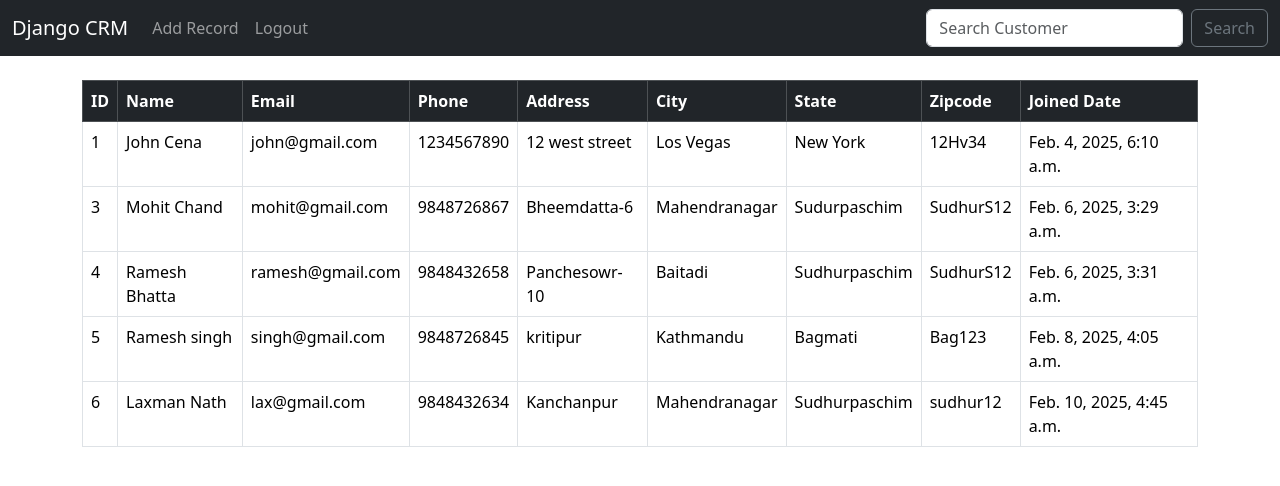
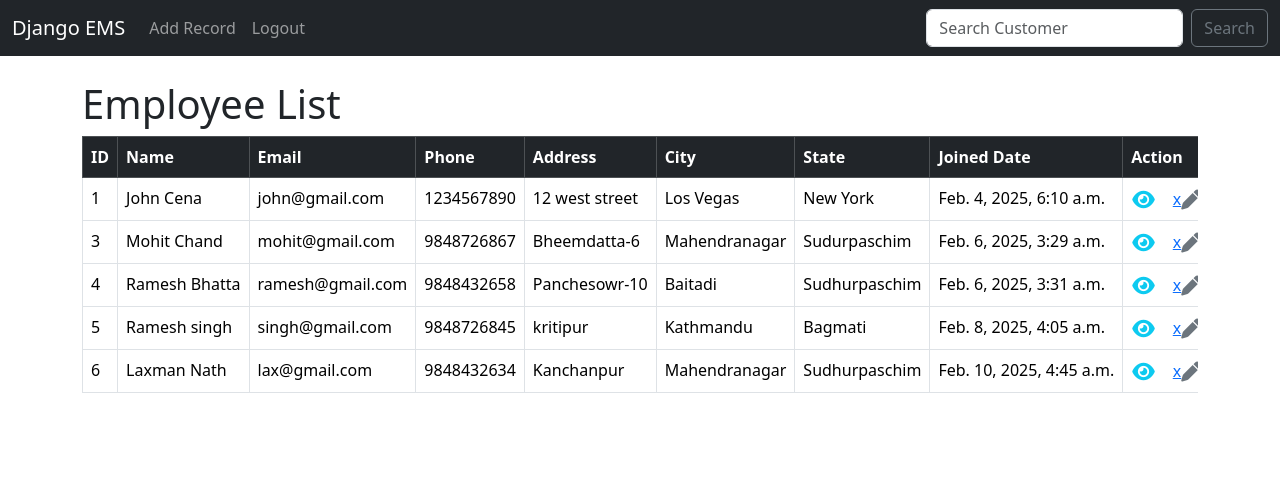
Before and after one commit to BikashChand07/Customer-Management-system, a Django app: page / in a window 1280 px wide. Shown: the top 486 px of the page. Run offline with Django 5.2, Linux system fonts and the light colour scheme; a user stored in the database is signed in; data comes from the database, SQL or seed files in the repository; both versions use the stored data as it was after the commit.

Commit message:
final commit

```diff
--- a/website/templates/base.html
+++ b/website/templates/base.html
@@ -5,6 +5,8 @@
     <meta name="viewport" content="width=device-width, initial-scale=1">
     <title>Django CRM</title>
     <link href="https://cdn.jsdelivr.net/npm/bootstrap@5.3.3/dist/css/bootstrap.min.css" rel="stylesheet" integrity="sha384-QWTKZyjpPEjISv5WaRU9OFeRpok6YctnYmDr5pNlyT2bRjXh0JMhjY6hW+ALEwIH" crossorigin="anonymous">
+    <link rel="stylesheet" href="https://cdnjs.cloudflare.com/ajax/libs/font-awesome/6.4.0/css/all.min.css">
+
   </head>
   <body>
     {% include 'navbar.html' %}
--- a/website/templates/home.html
+++ b/website/templates/home.html
@@ -3,6 +3,8 @@
 
 
     {% if user.is_authenticated %}
+    <h1>Employee List</h1>
+    <div class="table-responsive">
     <table class="table table-hover table-bordered">
       <thead class="table-dark">
         <tr>
@@ -13,8 +15,8 @@
           <th scope="col">Address</th>
           <th scope="col">City</th>
           <th scope="col">State</th>
-          <th scope="col">Zipcode</th>
           <th scope="col">Joined Date</th>
+          <th scope="col">Action</th>
         </tr>
       </thead>
       <tbody>
@@ -24,21 +26,39 @@
             <tr>
               <td > {{ record.id }} </td>
               <td>
-                 <a  class="nav-link" href="{% url 'record' record.id %}">{{ record.first_name }} {{ record.last_name }} </a>
+                 <a class="nav-link" style="white-space: nowrap;" href="{% url 'record' record.id %}">{{ record.first_name }} {{ record.last_name }} </a>
                 </td>
-              <td>{{ record.email }}</td>
-              <td>{{ record.phone }}</td>
-              <td>{{ record.address }} </td>
-              <td>{{ record.city }} </td>
-              <td>{{ record.state }} </td>
-              <td>{{ record.zipcode }} </td>
-              <td> {{ record.created_at }} </td>
+              <td style="white-space: nowrap; ">{{ record.email }}</td>
+              <td style="white-space: nowrap;">{{ record.phone }}</td>
+              <td style="white-space: nowrap;">{{ record.address }} </td>
+              <td style="white-space: nowrap;">{{ record.city }} </td>
+              <td style="white-space: nowrap;">{{ record.state }} </td>
+              <td style="white-space: nowrap;"> {{ record.created_at }} </td>
+              <td style="white-space: nowrap;">
+                <div class="d-flex justify-content-between">
+                  <!-- View Icon -->
+                  <a href="{% url 'record' record.id %}" class="btn btn-link p-0 me-3" title="View Record">
+                   <i class="fa fa-eye fa-lg text-info"></i>
+                  </a>
+
+                   <!-- Update Icon -->
+                  <a href="{% url 'update-record' record.id %}" class="btn btn-link p-0 me-3" title="Update Record">
+                    x<i class="fa fa-pen fa-lg text-secondary"></i>
+                  </a>
+
+                  <!-- Delete Icon -->
+                   <a href="{% url 'delete-record' record.id %}" class="btn btn-link p-0" title="Delete Record">
+                     <i class="fa fa-trash fa-lg text-danger"></i>
+                    </a>
+                  </div>
+               </td>
             </tr>
 
           {% endfor %}
       {% endif %}
     </tbody>
   </table>
+</div>
 
     {% else %}
     <div class="col-md-6 offset-md-3">
--- a/website/templates/navbar.html
+++ b/website/templates/navbar.html
@@ -1,6 +1,6 @@
 <nav class="navbar navbar-expand-lg navbar-dark bg-dark">
   <div class="container-fluid">
-    <a class="navbar-brand" href="{% url 'home' %}">Django CRM</a>
+    <a class="navbar-brand" href="{% url 'home' %}">Django EMS</a>
     <button class="navbar-toggler" type="button" data-bs-toggle="collapse" data-bs-target="#navbarSupportedContent" aria-controls="navbarSupportedContent" aria-expanded="false" aria-label="Toggle navigation">
       <span class="navbar-toggler-icon"></span>
     </button>
--- a/website/urls.py
+++ b/website/urls.py
@@ -1,4 +1,5 @@
 from django.urls import  path
+from django.contrib.auth import views as auth_views
 from . import views
 
 urlpatterns = [
```
Also changed, not shown: website/templates/search_record.html (+5 -5 lines), website/views.py (+7 -1 lines), CRM/settings.py (line endings or trailing spaces), db.sqlite3.
